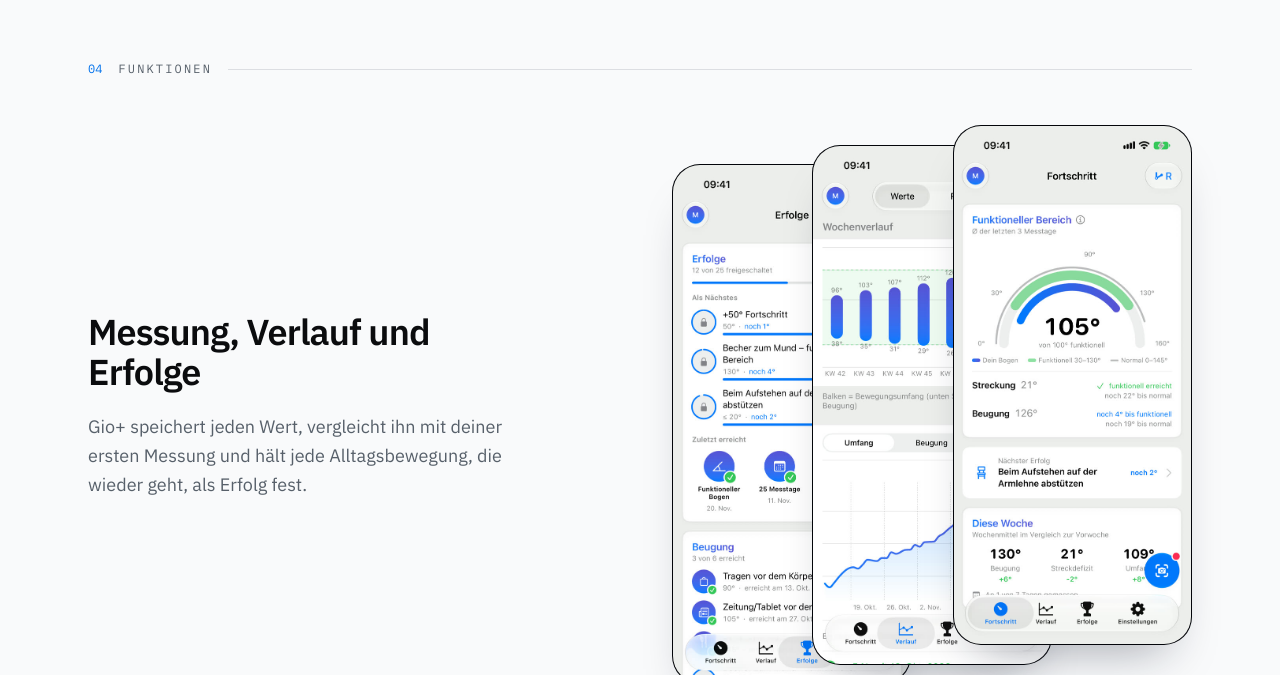
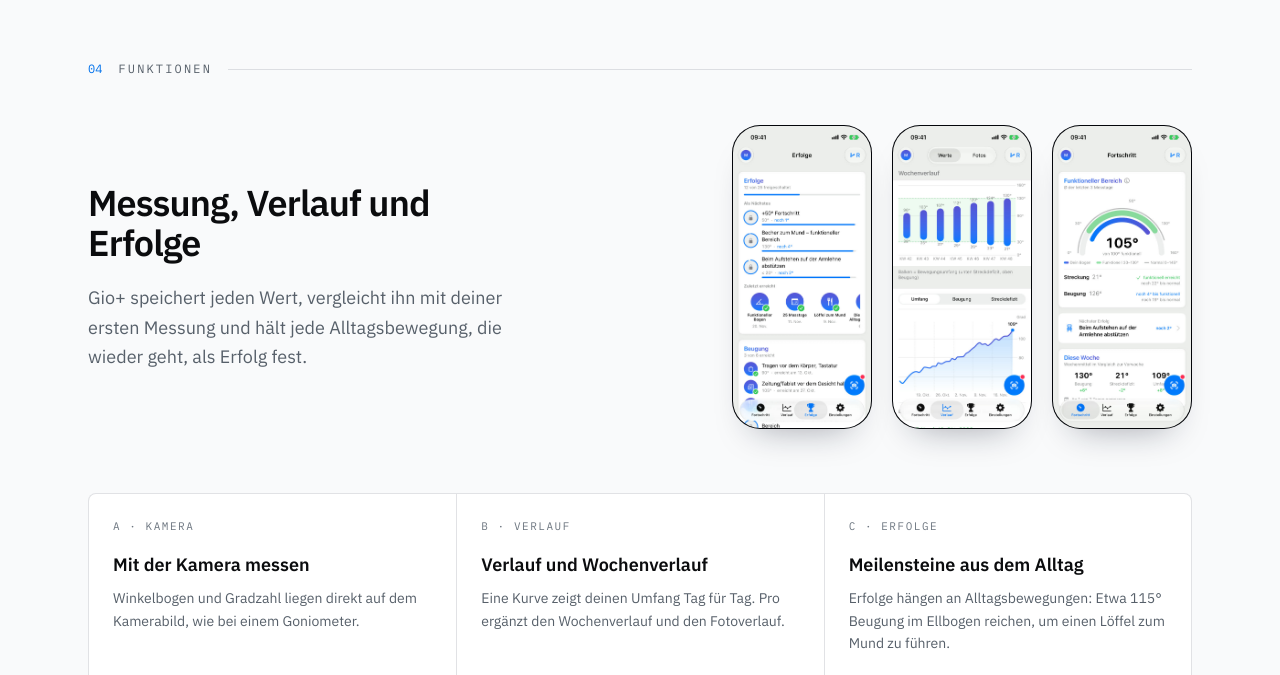
Before and after one commit to SebastianBoldt/gioplus.app, a website: page de/index.html in a window 1280 px wide. Shown: the part 3840-4515 px from the top of the page. Drawn offline with nearby package versions, Linux system fonts and the light colour scheme.

Commit message:
Show feature screenshots side by side
Co-Authored-By: Claude Fable 5.2 <noreply@anthropic.com>

```diff
--- a/de/index.html
+++ b/de/index.html
@@ -262,7 +262,7 @@
             background-clip: text;
             -webkit-text-fill-color: transparent;
         }
-        /* Three staggered screens in one thin frame: in the hero (video in front) and in the features header */
+        /* Hero: three staggered screens in one thin frame, the video in front */
         .hero-demo {
             aspect-ratio: 100 / 108;
         }
@@ -277,6 +277,11 @@
             left: 0;
             top: 0;
             z-index: 1;
+        }
+        /* A single screenshot in the same frame, used side by side in the features header */
+        .shot {
+            border-radius: 9% / 4.2%;
+            box-shadow: 0 20px 36px -22px var(--phone-shadow);
         }
 
         /* Photo placeholders in the time-lapse demo */
@@ -784,12 +789,12 @@
                 <p class="text-muted text-lg leading-relaxed" data-i18n="feat.p">Gio+ speichert jeden Wert, vergleicht ihn mit deiner ersten Messung und hält jede Alltagsbewegung, die wieder geht, als Erfolg fest.</p>
                 </div>
                 <div class="lg:col-span-7 reveal">
-                    <div class="hero-demo relative w-full max-w-[520px] mx-auto lg:ml-auto lg:mr-0" role="img"
+                    <div class="grid grid-cols-3 gap-4 sm:gap-5 w-full max-w-[460px] mx-auto lg:ml-auto lg:mr-0" role="img"
                          aria-label="Gio+ Goniometer-App auf dem iPhone: Erfolge, Wochenverlauf und der funktionelle Bereich des Ellbogens"
                          data-i18n-attr="aria-label:hero.alt">
-                        <div class="video-card hero-shot" style="left: 0; top: 7%"><img data-screen="achievements" src="/media/screens/light-de-achievements.jpg" alt="" width="603" height="1311" loading="lazy"></div>
-                        <div class="video-card hero-shot" style="left: 27%; top: 3.5%"><img data-screen="history" src="/media/screens/light-de-history.jpg" alt="" width="603" height="1311" loading="lazy"></div>
-                        <div class="video-card hero-shot" style="left: 54%; top: 0"><img data-screen="progress" src="/media/screens/light-de-progress.jpg" alt="" width="603" height="1311" loading="lazy"></div>
+                        <div class="video-card shot"><img data-screen="achievements" src="/media/screens/light-de-achievements.jpg" alt="" width="603" height="1311" loading="lazy"></div>
+                        <div class="video-card shot"><img data-screen="history" src="/media/screens/light-de-history.jpg" alt="" width="603" height="1311" loading="lazy"></div>
+                        <div class="video-card shot"><img data-screen="progress" src="/media/screens/light-de-progress.jpg" alt="" width="603" height="1311" loading="lazy"></div>
                     </div>
                 </div>
             </div>
```
Also changed, not shown: index.html (+10 -5 lines).
